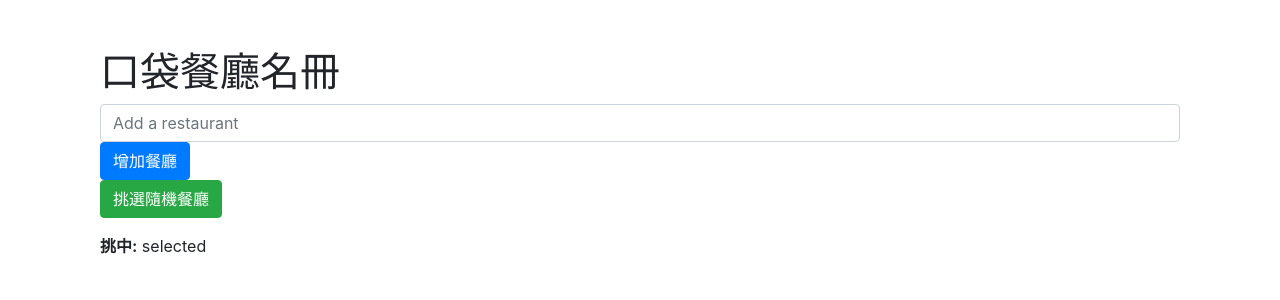
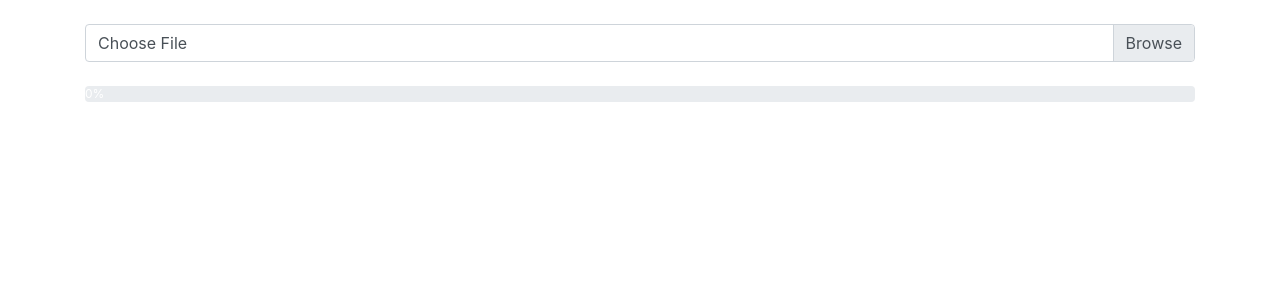
Before and after one commit to Kchoen/React-Tesseract, a React (Create React App) app: page / in a window 1280 px wide. Shown: the top 300 px of the page. Built offline with nearby package versions, Linux system fonts and the light colour scheme.

Commit message:
change app to ocr

```diff
--- a/package.json
+++ b/package.json
@@ -55,5 +55,5 @@
 			"last 1 safari version"
 		]
 	},
-	"homepage": "https://Kchoen.github.io/"
+	"homepage": "https://Kchoen.github.io/React-Tesseract"
 }
--- a/public/index.html
+++ b/public/index.html
@@ -2,7 +2,7 @@
 <html lang="en">
 	<head>
 		<meta charset="utf-8" />
-    <link rel="shortcut icon" href="%PUBLIC_URL%/favicon.ico" />
+		<link rel="shortcut icon" href="%PUBLIC_URL%/ocr.png" />
 		<meta
 			name="viewport"
 			content="width=device-width, initial-scale=1, shrink-to-fit=no"
@@ -24,7 +24,7 @@
 
 		<link rel="manifest" href="%PUBLIC_URL%/manifest.json" />
 
-    <title>React File Upload</title>
+		<title>OCR 影像辨識</title>
 	</head>
 	<body>
 		<noscript>You need to enable JavaScript to run this app.</noscript>
--- a/src/App.js
+++ b/src/App.js
@@ -5,7 +5,7 @@ import RestaurantPicker from "./components/Picker";
 function App() {
 	return (
 		<div className="container mt-4">
-			<RestaurantPicker />
+			<FileUpload />
 		</div>
 	);
 }
```
Also changed, not shown: public/manifest.json. Lines whose indentation alone changed are shown as unchanged.
